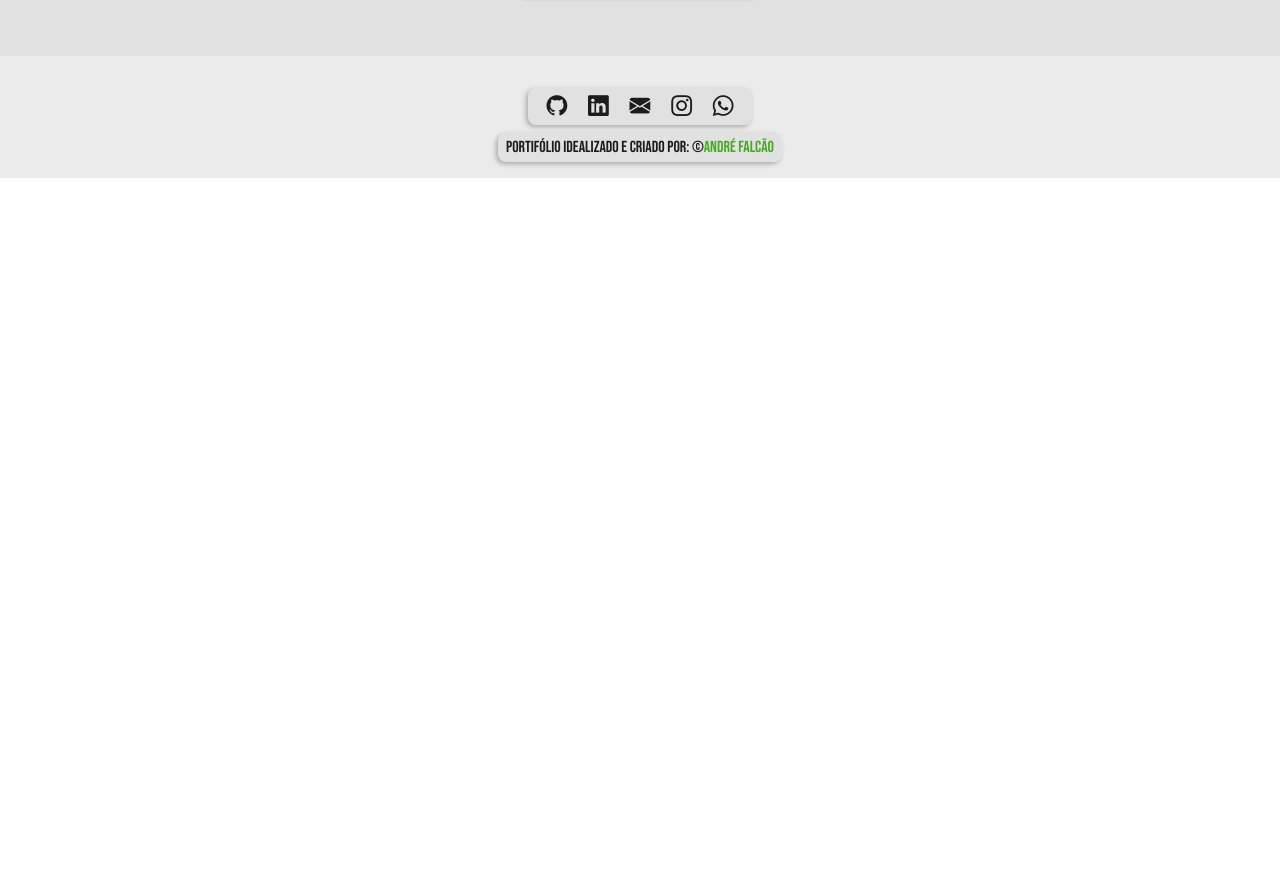
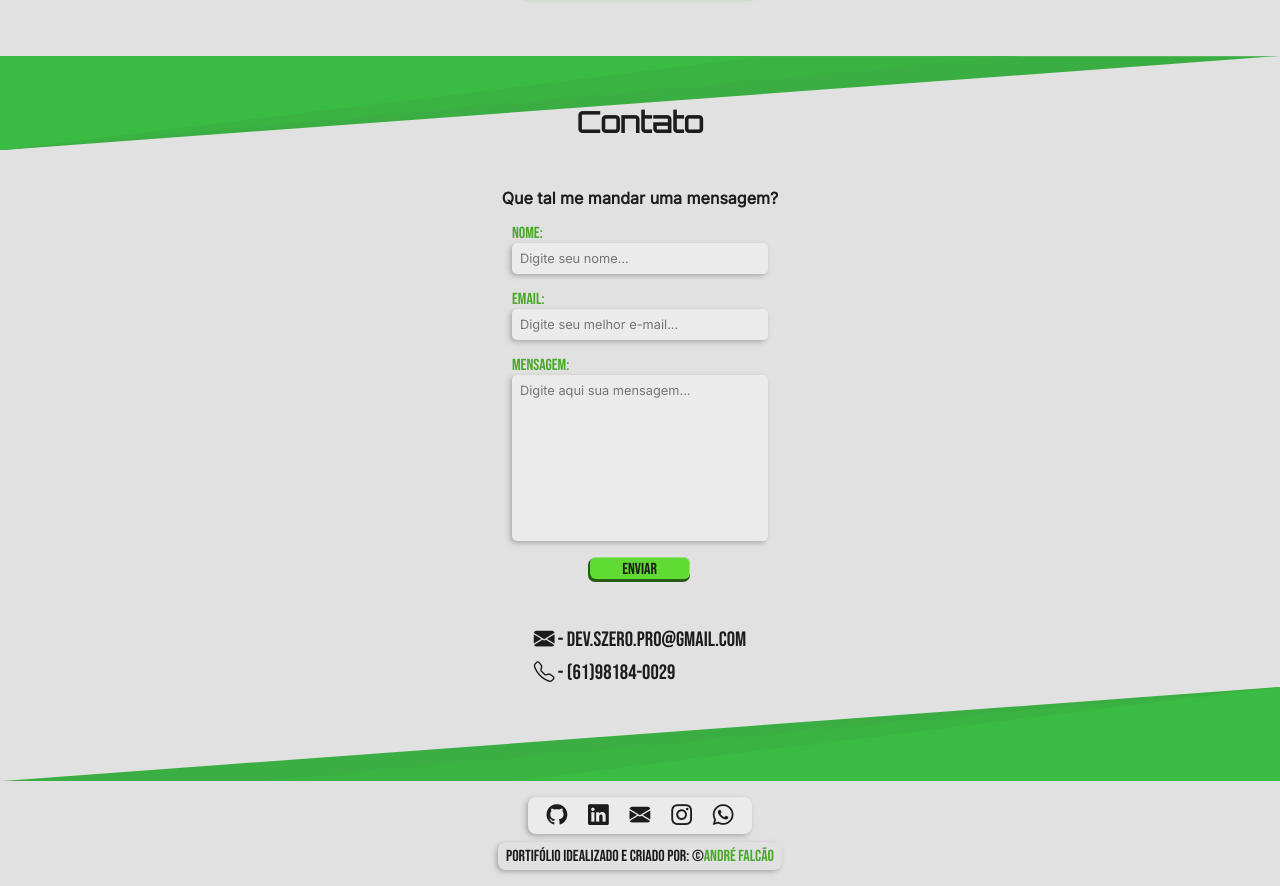
Before and after one commit to s0d4z3r0/portfolio-andre-falcao, a React (Vite) app: page / in a window 1280 px wide. Shown: the part 1762-2648 px from the top of the page. Before the commit the page ends 1940 px from the top, so only its background shows below. Built offline with nearby package versions, Linux system fonts and the light colour scheme.

Commit message:
Adicionado Contact com form e links de email e telefone

```diff
--- a/src/App.jsx
+++ b/src/App.jsx
@@ -6,6 +6,7 @@ import Navbar from "./components/Navbar/Navbar";
 import About from "./components/About/About";
 import Projects from "./components/Projects/Projects";
 import Footer from "./components/Footer/Footer";
+import Contact from "./components/Contact/Contact";
 
 function App() {
   const [theme, setTheme] = useState(true)
@@ -22,6 +23,7 @@ function App() {
         <Home darkOrLightMode={darkOrLightMode}/>
         <About/>
         <Projects/>
+        <Contact/>
         <Footer/>
       </div>
     </>
--- /dev/null
+++ b/src/components/Contact/Contact.jsx
@@ -0,0 +1,68 @@
+import styles from "./Contact.module.css";
+
+const Contact = () => {
+  const mailTo = "mailto:dev.szero.pro@gmail.com";
+  const celphone =
+    "tel:+55061981840029";
+
+    const handleSendEmail = (e) => {
+        e.preventDefault()
+    }
+
+  return (
+    <div className={styles.contact}>
+
+      <div className={styles.shape1}>
+        <div className={styles.triangle1}></div>
+        <div className={styles.triangle2}></div>
+        <div className={styles.triangle3}></div>
+      </div>
+
+      <h2>Contato</h2>
+
+      <p>Que tal me mandar uma mensagem?</p>
+
+      <div className={styles.content}>
+          <form onSubmit={handleSendEmail}>
+            <label>
+              <span>Nome:</span>
+              <input type="text" placeholder="Digite seu nome..."/>
+            </label>
+            <label>
+              <span>Email:</span>
+              <input type="email" placeholder="Digite seu melhor e-mail..."/>
+            </label>
+            <label>
+              <span>Mensagem:</span>
+              <textarea rows={10} type="text" placeholder="Digite aqui sua mensagem..."/>
+            </label>
+            <button type="submit">Enviar</button>
+          </form>
+
+
+          <div className={styles.celEmail}>
+            <ul>
+              <li>
+                <a href={mailTo}>
+                  <i className={`bi bi-envelope-fill`}> - dev.szero.pro@gmail.com</i>
+                </a>
+              </li>
+              <li>
+                <a href={celphone}>
+                  <i className={`bi bi-telephone`}> - (61)98184-0029</i>
+                </a>
+              </li>
+            </ul>
+          </div>
+      </div>
+
+      <div className={styles.shape2}>
+        <div className={styles.triangle1}></div>
+        <div className={styles.triangle2}></div>
+        <div className={styles.triangle3}></div>
+      </div>
+    </div>
+  );
+};
+
+export default Contact;
--- /dev/null
+++ b/src/components/Contact/Contact.module.css
@@ -0,0 +1,144 @@
+.contact {
+  padding: 3rem 0;
+  color: var(--color-oposity-color);
+  position: relative;
+}
+.shape1 {
+  width: 100%;
+  height: 13%;
+  position: absolute;
+  top: 0;
+  transform: scaleY(-1);
+  opacity: 0.8;
+  z-index: 0;
+}
+.shape2 {
+  width: 100%;
+  height: 13%;
+  position: absolute;
+  bottom: 0;
+  transform: scaleX(-1);
+  opacity: 0.8;
+  z-index: 0;
+}
+.triangle1 {
+  width: 100%;
+  height: 100%;
+  background-color: #11a11c;
+  clip-path: polygon(0 0, 0% 100%, 100% 100%);
+  position: absolute;
+}
+.triangle2 {
+  width: 100%;
+  height: 100%;
+  background-color: #11a81c;
+  clip-path: polygon(0 0, 0% 100%, 80% 100%);
+  position: absolute;
+}
+.triangle3 {
+  width: 100%;
+  height: 100%;
+  background-color: #11b21c;
+  clip-path: polygon(0 0, 0% 100%, 60% 100%);
+  position: absolute;
+}
+.contact h2 {
+  text-align: center;
+  font-family: var(--font-title);
+  font-size: var(--size-title);
+  padding: 0 0 3rem 0;
+  position: relative;
+  z-index: 1;
+}
+.contact p {
+  text-align: center;
+  font-family: var(--font-text);
+  font-size: var(--size-text);
+  padding: 0 0 1rem 0;
+  font-weight: bold;
+  font-size: var(--size-text);
+  position: relative;
+  z-index: 1;
+}
+.content {
+  display: flex;
+  flex-direction: column;
+  position: relative;
+  z-index: 1;
+}
+
+.content form {
+  display: flex;
+  flex-direction: column;
+  align-items: center;
+  gap: 1rem;
+}
+.content form label {
+  width: 16rem;
+  display: flex;
+  flex-direction: column;
+}
+.content form label span {
+  font-family: var(--font-subtitle);
+  font-size: var(--size-text);
+  color: var(--color-secondary);
+  width: fit-content;
+}
+.content form label input,
+.contact form label textarea {
+  background-color: var(--color-emph);
+  color: var(--color-oposity-color);
+  font-family: var(--font-text);
+  font-size: var(--size-subtext);
+  padding: 0.5rem;
+  outline: none;
+  border: none;
+  border-radius: 5px;
+  box-shadow: -2px 2px 5px var(--color-shadow);
+}
+.contact form label textarea {
+  resize: none;
+  overflow-y: auto;
+  scroll-behavior: smooth;
+}
+.contact form label textarea::-webkit-scrollbar {
+  width: 6px;
+  background: var(--color-emph);
+}
+.contact form label textarea::-webkit-scrollbar-thumb {
+  background-color: var(--color-secondary);
+  border-radius: 5px;
+  border: 1px solid var(--color-emph);
+}
+.form button{
+    position: absolute;
+    bottom: 0;
+}
+
+.celEmail{
+    text-align: justify;
+    padding: 3rem 0;
+    position: relative;
+    display: flex;
+    justify-content: center;
+}
+.celEmail ul{
+    width: fit-content;
+    list-style: none;
+    display: flex;
+    flex-direction: column;
+    gap: .5rem;
+}
+.celEmail ul li a{
+    text-decoration: none;
+    font-family: var(--font-subtitle);
+}
+.celEmail ul li a i{
+    font-style: normal;
+    font-size: var(--size-titleText);
+    color: var(--color-oposity-color);
+    transition: 300ms ease-in-out;
+}
+.celEmail ul li a i:hover{
+    text-shadow: -2px 2px 5px var(--color-secondary);
+}
--- a/src/components/Footer/Footer.jsx
+++ b/src/components/Footer/Footer.jsx
@@ -3,7 +3,7 @@ import styles from "./Footer.module.css";
 const Footer = () => {
     const gitHub = "https://github.com/s0d4z3r0"
     const linkedIn = "https://www.linkedin.com/in/andre-falcao-s0/"
-    const mailTo = "mailto:s0d4z3r0@gmail.com"
+    const mailTo = "mailto:dev.szero.pro@gmail.com"
     const instaGram = "https://www.instagram.com/dev.szero/"
     const whatsApp = " https://api.whatsapp.com/send?phone=5561981840029&text=Olá%20André!%20Acabei%20de%20ver%20seu%20portifólio%20e%20projetos%20pessoais%20e%20gostei%20do%20que%20vi"
 
--- a/src/components/Footer/Footer.module.css
+++ b/src/components/Footer/Footer.module.css
@@ -1,7 +1,7 @@
 .footer{
-    padding: 2rem 0 .5rem;
+    padding: 1rem 0 .5rem;
     width: 100%;
-    background-color: var(--color-emph);
+    background-color: var(--color-default);
 }
 .icons{
     display: flex;
@@ -13,7 +13,7 @@
     display: flex;
     justify-content: space-around;
     width: 14rem;
-    background-color: var(--color-default);
+    background-color: var(--color-emph);
     box-shadow: -2px 2px 5px var(--color-shadow);
     padding: .5rem .5rem .3rem;
     border-radius: 8px;
--- a/src/index.css
+++ b/src/index.css
@@ -47,12 +47,12 @@ body{
 }
 body::-webkit-scrollbar{
   width: 6px;
-  background: var(--color-black);
+  background: var(--color-emph);
 }
 body::-webkit-scrollbar-thumb{
   background-color: var(--color-secondary);
   border-radius: 5px;
-  border: 1px solid var(--color-black);
+  border: 1px solid var(--color-emph);
 }
 
 button{
```
Also changed, not shown: src/components/Menu/Menu.jsx (added, +16 -0 lines), src/components/Menu/Menu.module.css (added).
